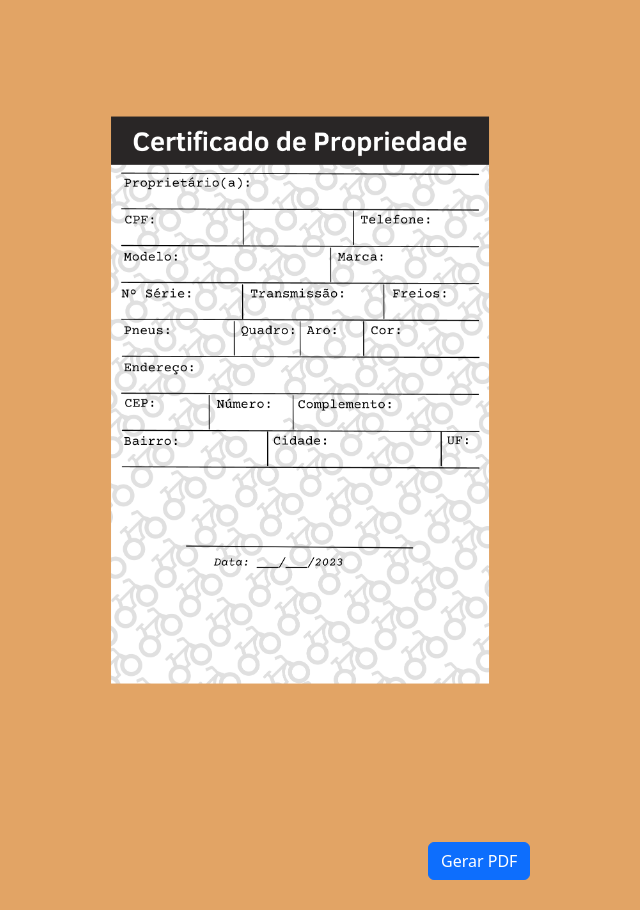
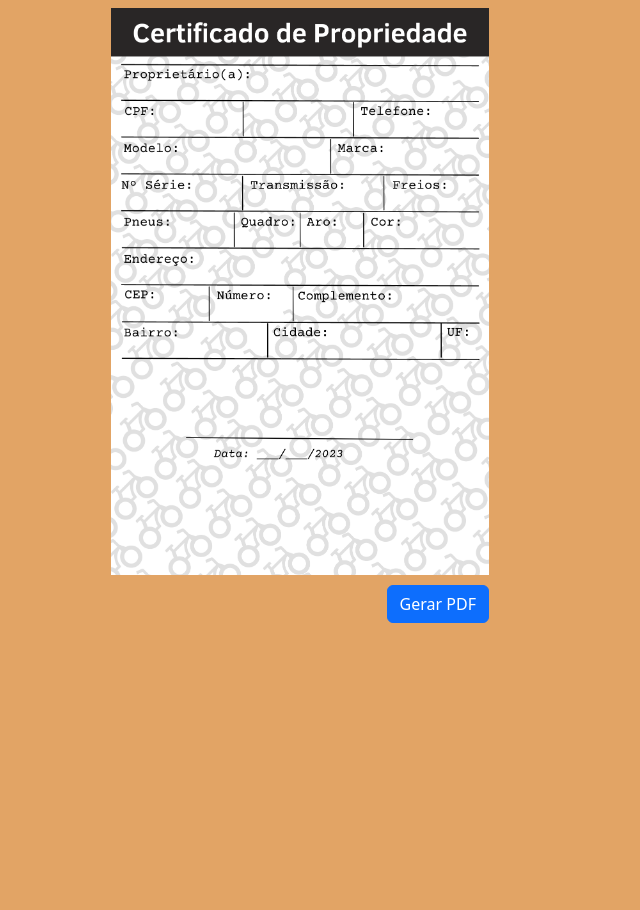
Before and after one commit to pedrorl11/pdf_generate, a plain HTML site: page index.html in a window 1280 px wide. Shown: the whole page, without its empty margins (340-980 px from the left). After the commit the page ends 800 px from the top, so only its background shows below. Drawn offline with nearby package versions, Linux system fonts and the light colour scheme.

Commit message:
Add files via upload

```diff
--- a/index.html
+++ b/index.html
@@ -17,90 +17,87 @@
     <script src="script.js" defer></script>
 </head>
 <body>
-    <div id="imagem-container">
-        <img src="img/Fundo.png" alt="">
-    </div>
-    <form class="row g-3 col-10 ms-0 p-4 pt-2">
+    <div class="m-auto" id="alinhar">
+        <form class="row  m-auto pt-2">
             <div id="content">
-
                 <div>
-                <input type="email" class="form-control" id="inputEmail4">
+                    <input type="text" class="form-control" id="nome">
                 </div>
 
                 <div >
-                <input type="text" class="form-control" id="nome">
+                    <input type="text" class="form-control" id="cpf">
                 </div>
                 <!-- -----------------------------------------
                 <div>
-                <input type="email" class="form-control">
+                    <input type="text" class="form-control" id="telefone">
                 </div>
 
                 <div >
-                <input type="text" class="form-control">
+                    <input type="text" class="form-control" id="modelo">
                 </div>
                 <div>
-                <input type="email" class="form-control">
+                    <input type="text" class="form-control" id="marca">
                 </div>
 
                 <div >
-                <input type="text" class="form-control">
+                    <input type="text" class="form-control" id="num_serie">
                 </div>
                 <div>
-                <input type="email" class="form-control">
+                    <input type="text" class="form-control" id="transmissao">
                 </div>
 
                 <div >
-                <input type="text" class="form-control">
+                    <input type="text" class="form-control" id="freios">
                 </div>
                 <div>
-                <input type="email" class="form-control">
+                    <input type="text" class="form-control" id="pneus">
                 </div>
 
                 <div >
-                <input type="text" class="form-control">
+                    <input type="text" class="form-control" id="quadro">
                 </div>
                 <div>
-                <input type="email" class="form-control">
+                    <input type="text" class="form-control" id="aro">
                 </div>
 
                 <div >
-                <input type="text" class="form-control">
+                    <input type="text" class="form-control" id="cor">
                 </div>
                 <div>
-                <input type="email" class="form-control">
+                    <input type="text" class="form-control" id="endereco">
                 </div>
 
                 <div >
-                <input type="text" class="form-control">
+                    <input type="text" class="form-control" id="cep">
                 </div>
                 <div>
-                <input type="email" class="form-control">
+                    <input type="text" class="form-control" id="numero">
                 </div>
 
                 <div >
-                <input type="text" class="form-control">
+                    <input type="text" class="form-control" id="complemento">
                 </div>
                 <div>
-                <input type="email" class="form-control">
+                    <input type="text" class="form-control" id="bairro">
                 </div>
 
                 <div >
-                <input type="text" class="form-control">
+                    <input type="text" class="form-control" id="cidade">
                 </div>
                 <div>
-                <input type="email" class="form-control">
+                    <input type="text" class="form-control" id="uf">
                 </div>
 
                 <div >
-                <input type="text" class="form-control">
+                    <input type="text" class="form-control" id="dia">
                 </div>
                 <div>
-                <input type="email" class="form-control">
+                    <input type="text" class="form-control" id="mes">
                 </div>
                 -->
-
             </div>
         </form>
         <button class="btn btn-primary" id="botao">Gerar PDF</button>
+    </div>
 </body>
 </html>
--- a/script.js
+++ b/script.js
@@ -6,8 +6,8 @@ btnGenerate.addEventListener("click", () =>{
     const nome = nomeInput.value;
 
     const options = {
-        margin: [10,10,10,10],
         filename: `${nome}.pdf`,
+        scale: 3,
         jsPDF:{unit:"mm", format:"a4", orientation:"portrait"}
     };
     if (nome.trim() !== '') {
--- a/styles.css
+++ b/styles.css
@@ -1,33 +1,25 @@
 @import url('https://fonts.googleapis.com/css2?family=Courier+Prime&display=swap');
-
-form{
-    font-family: 'Courier Prime', monospace !important;
-}
 
 body{
     background-color: #d2700da2 !important;
 }
 
-img{
+#alinhar{
+    width: 100mm !important;
+    display: flex;
+    flex-direction: column;
+    align-items: end;
+}
+
+#content{
+    padding: 0 !important;
+    font-family: 'Courier Prime', monospace !important;
     width: 100mm !important;
     height: 150mm !important;
-}
-
-#imagem-container {
+    background-image: url("img/Fundo.png");
+    background-repeat: no-repeat;
+    background-size: contain;
     position: relative;
-    width: 100%; /* Ajuste conforme a largura desejada */
-    height: 100vh; /* Ajuste conforme a altura desejada */
-  }
-
-#imagem-container img {
-    position: absolute;
-    top: 50%;
-    left: 50%;
-    transform: translate(-50%, -50%);
-  }
-
-#content{
-    z-index: 2 !important;
 }
 
 #botao{
@@ -44,13 +36,25 @@ input:focus{
 }
 
 input{
+    padding-top: 0 !important;
     background-color: transparent !important;
     border-color: black !important;
     font-size: 13px !important;
     height: 5mm !important;
-    border-top: 0 !important;
-    border-right: 0 !important;
-    border-left: 0 !important;
+    border: 0 !important;
     border-radius: 0 !important;
-    display: none !important;
+    position: absolute;
 }
+
+#nome{
+    padding-right: 35px;
+    top: 77px;
+    left: 10px;
+}
+
+#cpf{
+    padding-left: 3px;
+    width: 125px;
+    top: 114px;
+    left: 10px;
+}
```
Lines whose indentation alone changed are shown as unchanged.
